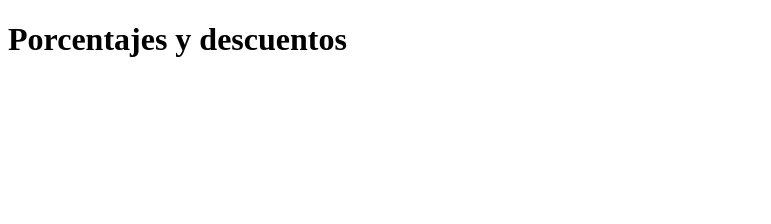
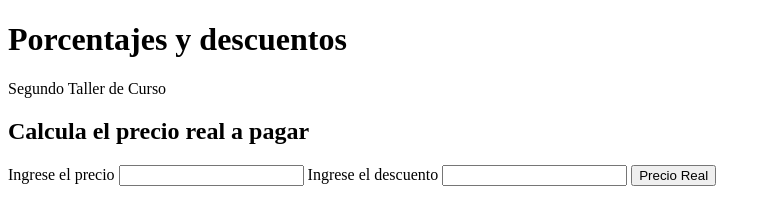
Before and after one commit to Danger1993/curso-practico-javascrip-platzi, a plain HTML site: page descuentos.html in a window 1280 px wide. Shown: the whole page, without its empty margins (0-771 px from the left). Drawn offline with Linux system fonts and the light colour scheme.

Commit message:
html con js segundo taller

```diff
--- a/descuentos.html
+++ b/descuentos.html
@@ -7,7 +7,21 @@
     <title>Porcentajes y descuentos</title>
 </head>
 <body>
-<h1>Porcentajes y descuentos</h1>
+
+<header>
+    <h1>Porcentajes y descuentos</h1>
+    <p>Segundo Taller de Curso</p>
+</header>
+<section>
+    <h2>Calcula el precio real a pagar</h2>
+    <form>
+        <label for="inputPrecio">Ingrese el precio</label>
+        <input id="inputPrecio" type="number">
+        <label for="inputDescuento">Ingrese el descuento</label>
+        <input id="inputDescuento" type="number">
+        <button type="button" onclick="precioReal()">Precio Real</button>
+    </form>
+</section>
     <script src="./descuentos.js"></script>
 </body>
 </html>
--- a/descuentos.js
+++ b/descuentos.js
@@ -0,0 +1,23 @@
+const preciOriginal = 150;
+const descuento = 19;
+
+
+function calcularPrecioDescuento(precio, descuento){
+    const porcentagePrecioConDescuento = 100 - descuento;
+    const precioConDescuento = (precio * porcentagePrecioConDescuento) / 100;
+        return precioConDescuento;
+}
+
+calcularPrecioDescuento(preciOriginal, descuento);
+
+
+function precioReal(){
+    const inputPrecio = document.getElementById("inputPrecio");
+    const precio = inputPrecio.value;
+
+    const inputDescuento = document.getElementById("inputDescuento");
+    const descuento = inputDescuento.value;
+
+    const precioApagar = calcularPrecioDescuento(precio, descuento);
+    alert(precioApagar);
+}
```
